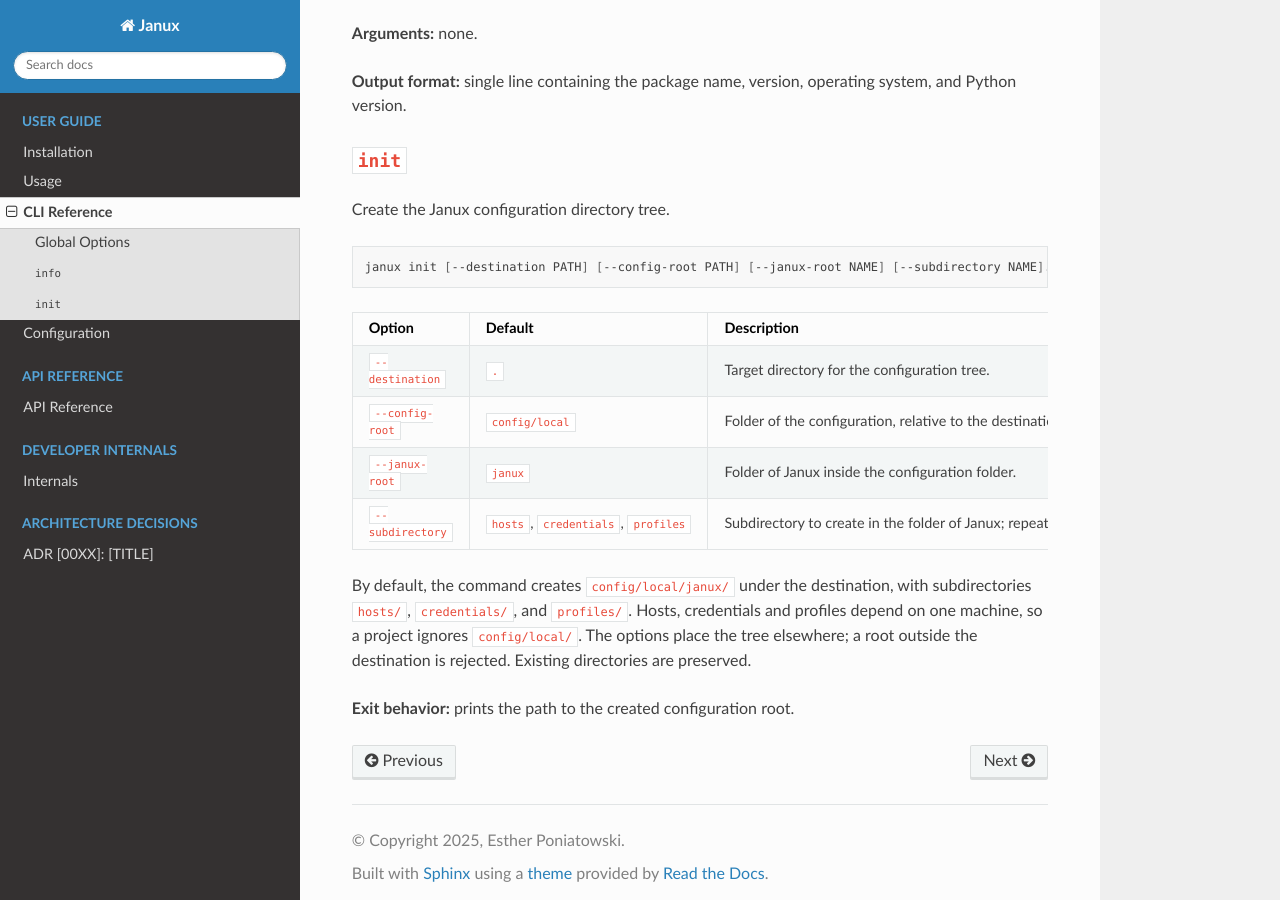
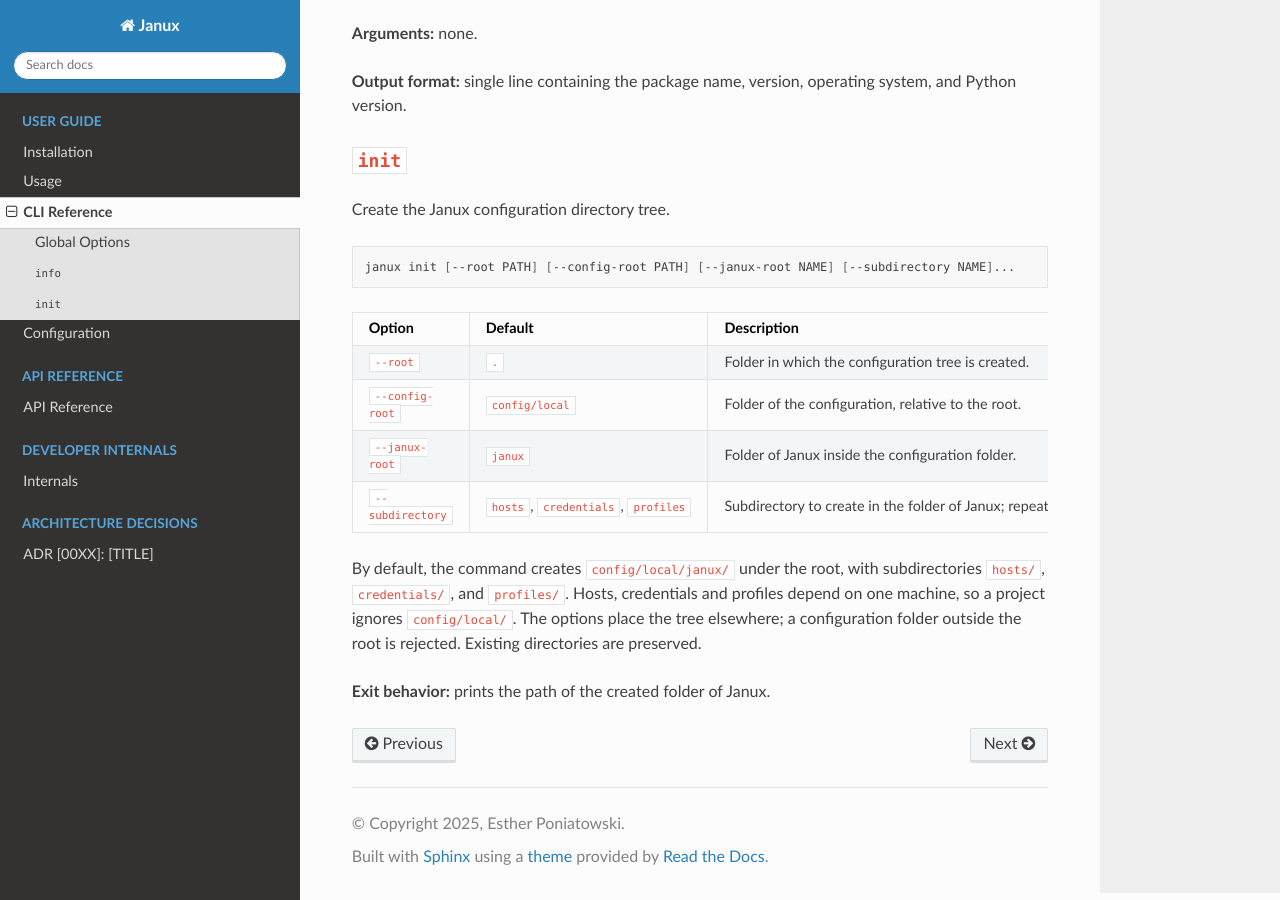
Before and after one commit to esther-poniatowski/janux, a Sphinx documentation site: the page built from docs/guide/cli-reference.md, in a window 1280 px wide and 900 px high, scrolled down 663 px. Built offline with Sphinx 7.4.7 and the Read the Docs theme 3.1.0, drawn with Linux system fonts in a browser that asks for light colours.

Commit message:
feat(init): Take the root folder from --root ###################################################
Apply the shared naming of the command-line options:
  - Rename `--destination` to `--root` in `src/janux/cli/init.py`
  - Keep `--destination` as a hidden alias that warns on stderr
  - Reject `--root` and `--destination` given together
  - Test `--root`, the alias and its warning, and the conflict
  - Name `--root` in the guide and record the deprecation
######################################################################

Signed-off-by: Esther Poniatowski <esther.poniatowski@ens.psl.eu>
Co-Authored-By: Claude Opus 5.5 <noreply@anthropic.com>

````diff
--- a/docs/guide/cli-reference.md
+++ b/docs/guide/cli-reference.md
@@ -32,20 +32,20 @@ system, and Python version.
 Create the Janux configuration directory tree.
 
 ```sh
-janux init [--destination PATH] [--config-root PATH] [--janux-root NAME] [--subdirectory NAME]...
+janux init [--root PATH] [--config-root PATH] [--janux-root NAME] [--subdirectory NAME]...
 ```
 
 | Option          | Default | Description                                  |
 | --------------- | ------- | -------------------------------------------- |
-| `--destination` | `.`     | Target directory for the configuration tree. |
-| `--config-root` | `config/local` | Folder of the configuration, relative to the destination. |
+| `--root`        | `.`     | Folder in which the configuration tree is created. |
+| `--config-root` | `config/local` | Folder of the configuration, relative to the root. |
 | `--janux-root`  | `janux` | Folder of Janux inside the configuration folder. |
 | `--subdirectory` | `hosts`, `credentials`, `profiles` | Subdirectory to create in the folder of Janux; repeat the option for several. |
 
-By default, the command creates `config/local/janux/` under the destination, with
+By default, the command creates `config/local/janux/` under the root, with
 subdirectories `hosts/`, `credentials/`, and `profiles/`. Hosts, credentials and
 profiles depend on one machine, so a project ignores `config/local/`. The options
-place the tree elsewhere; a root outside the destination is rejected. Existing
+place the tree elsewhere; a configuration folder outside the root is rejected. Existing
 directories are preserved.
 
-**Exit behavior:** prints the path to the created configuration root.
+**Exit behavior:** prints the path of the created folder of Janux.
````
Also changed, not shown: CHANGELOG.md (+10 -0 lines), docs/guide/configuration.md (+1 -1 lines), docs/guide/usage.md (+2 -2 lines), 2 other files.
